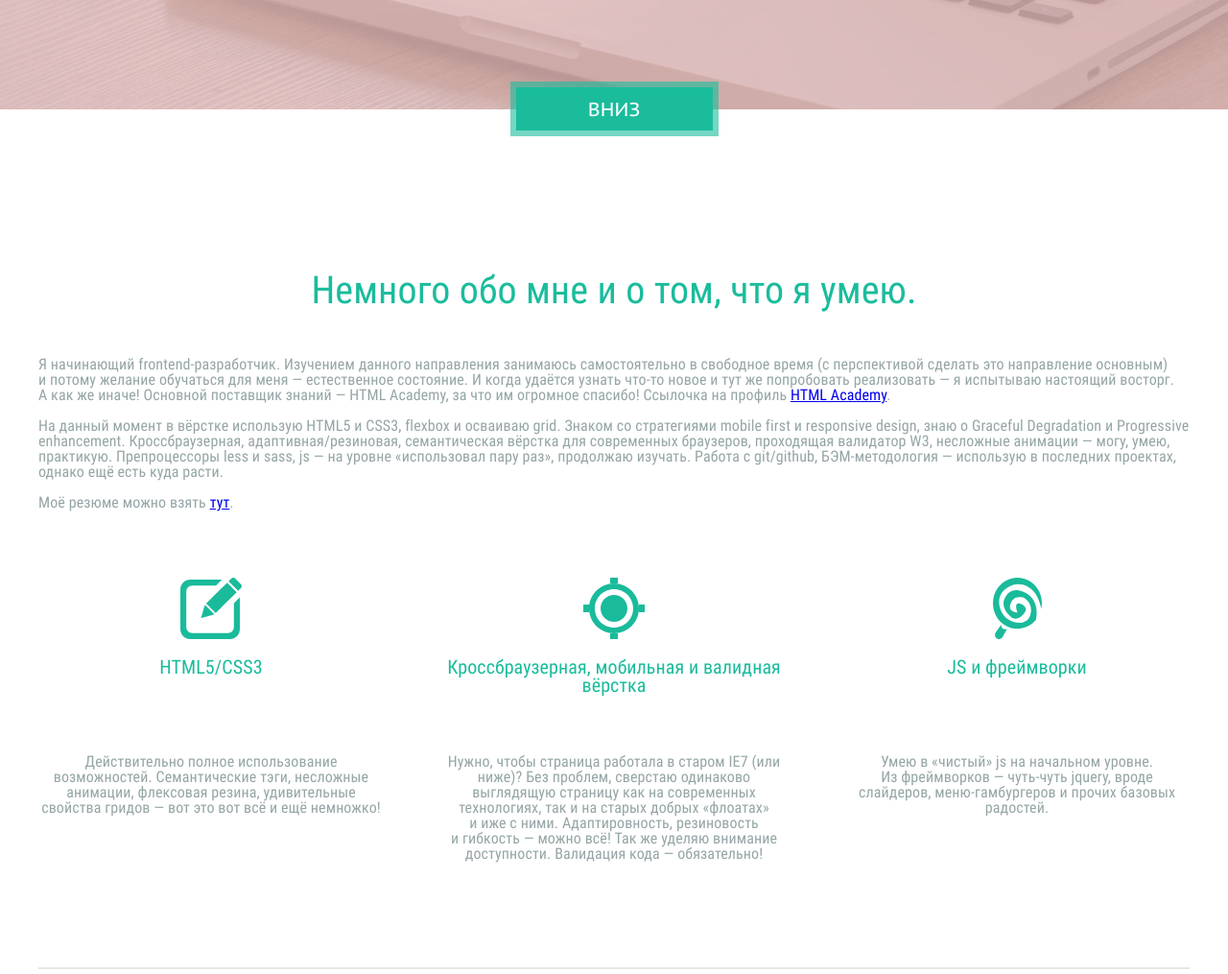
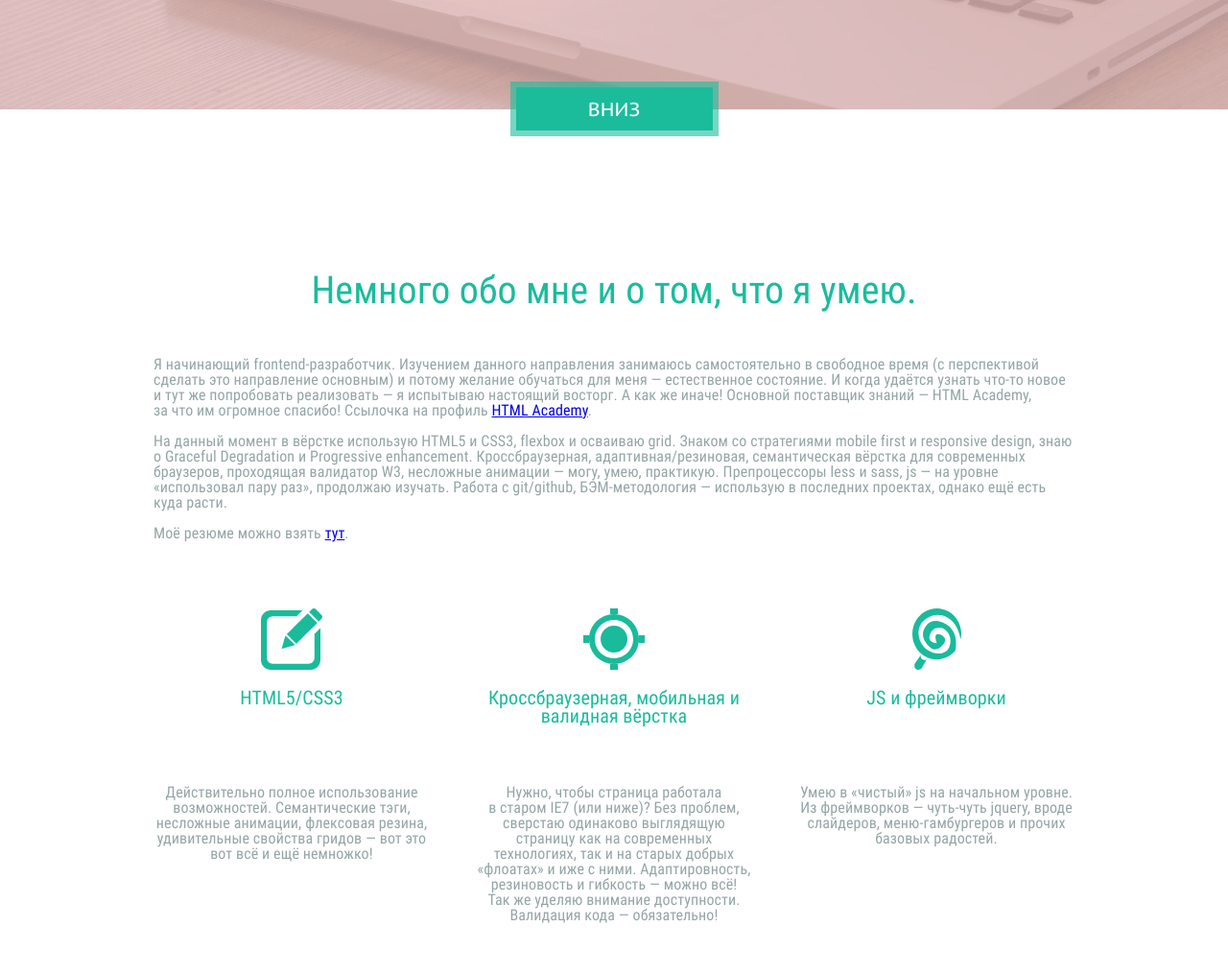
Before and after one commit to AmidaWolf/amidawolf.github.io, a plain HTML site: page index.html in a window 1280 px wide. Shown: the part 491-1506 px from the top of the page at 96% size. Drawn offline with Linux system fonts and the light colour scheme; files whose address does not match are found by name.

Commit message:
fix responsive paddings

```diff
--- a/assets/css/main.css
+++ b/assets/css/main.css
@@ -162,8 +162,8 @@ body {
 
 @media (min-width: 768px) {
   .wrapper {
-    padding-left: 40px;
-    padding-right: 40px;
+    padding-left: 10vh;
+    padding-right: 10vh;
     min-width: 640px;
   }
 }
@@ -172,6 +172,8 @@ body {
   .wrapper {
     margin: 0 auto;
     min-width: 960px;
+    padding-left: 20vh;
+    padding-right: 20vh;
   }
 }
 
```
